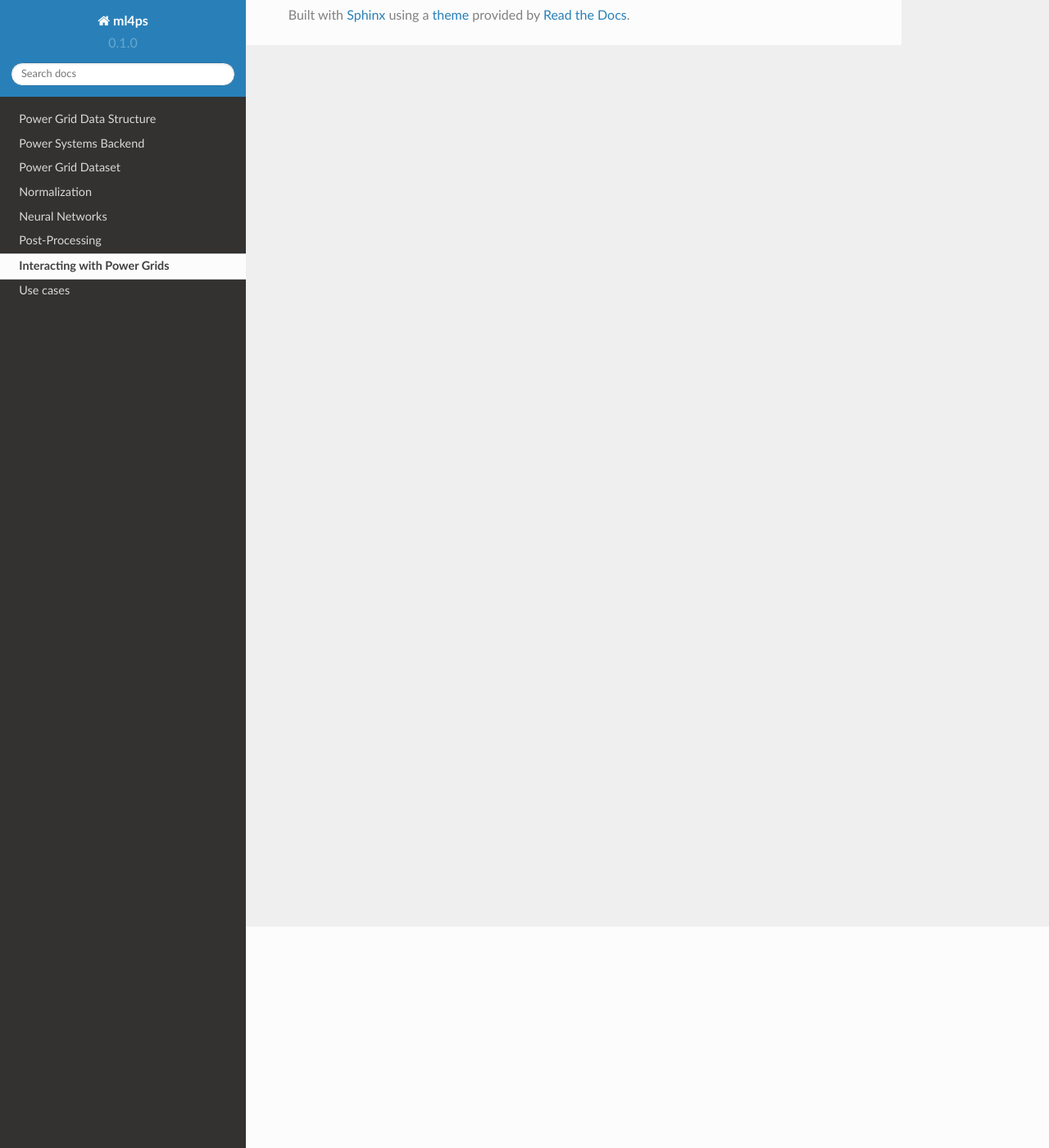
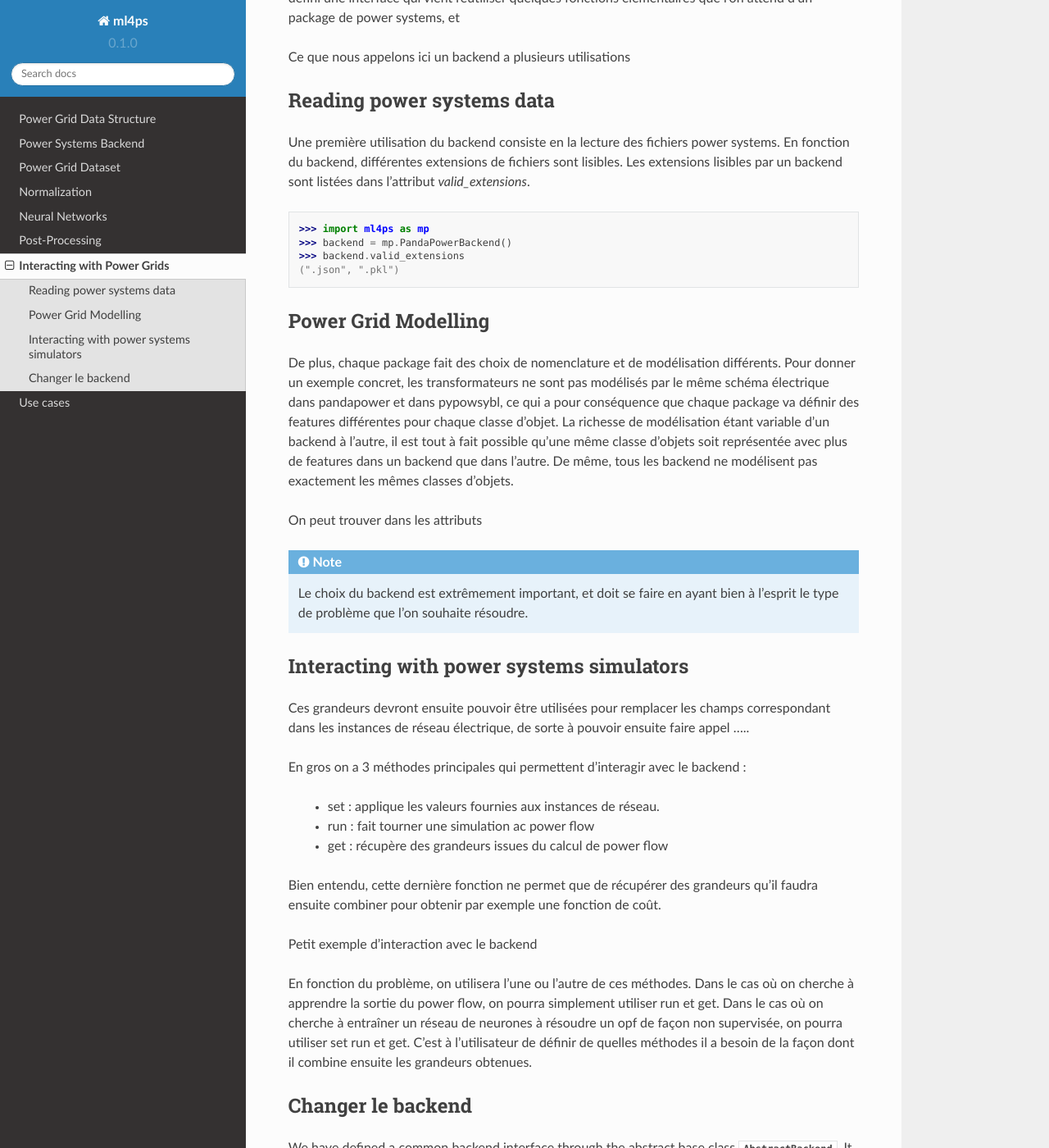
Before and after one commit to bdonon/ml4ps, a Sphinx documentation site: the page built from docs/source/interaction.rst, in a window 1280 px wide and 1400 px high, scrolled down 270 px. Shown: the whole window at 82% size. Built offline with Sphinx 7.4.7 and the Read the Docs theme 2.0.0, drawn with Linux system fonts in a browser that asks for light colours; some of the changed text lies outside the part shown.

Commit message:
Start of backend documentation + experimenting with code cross-reference in documentation.

```diff
--- a/docs/source/interaction.rst
+++ b/docs/source/interaction.rst
@@ -1,2 +1,86 @@
 Interacting with Power Grids
 ============================
+
+Le backend power systems est une composante essentielle de ce package. Comme le travail de modélisation
+et de simulation a déjà été fait avec beaucoup de brio....
+De plus, nous souhaitons proposer des outils qui n'ont pas vocation à être un nouveau package de simulation
+de réseau, mais plutôt à assurer la jonction entre ces outils et les outils deep learning.
+Pour ces raisons, nous avons défini une interface qui vient réutiliser quelques fonctions élémentaires que
+l'on attend d'un package de power systems, et
+
+Ce que nous appelons ici un backend a plusieurs utilisations
+
+Reading power systems data
+--------------------------
+
+
+Une première utilisation du backend consiste en la lecture des fichiers power systems.
+En fonction du backend, différentes extensions de fichiers sont lisibles.
+Les extensions lisibles par un backend sont listées dans l'attribut `valid_extensions`.
+
+.. code-block:: pycon
+
+    >>> import ml4ps as mp
+    >>> backend = mp.PandaPowerBackend()
+    >>> backend.valid_extensions
+    (".json", ".pkl")
+
+Power Grid Modelling
+--------------------
+
+De plus, chaque package fait des choix de nomenclature et de modélisation différents. Pour donner un exemple concret,
+les transformateurs ne sont pas modélisés par le même schéma électrique dans pandapower et dans pypowsybl, ce
+qui a pour conséquence que chaque package va définir des features différentes pour chaque classe d'objet.
+La richesse de modélisation étant variable d'un backend à l'autre, il est tout à fait possible qu'une même classe
+d'objets soit représentée avec plus de features dans un backend que dans l'autre.
+De même, tous les backend ne modélisent pas exactement les mêmes classes d'objets.
+
+On peut trouver dans les attributs
+
+.. note::
+
+    Le choix du backend est extrêmement important, et doit se faire en ayant bien à l'esprit le type de problème
+    que l'on souhaite résoudre.
+
+
+Interacting with power systems simulators
+-----------------------------------------
+
+Ces grandeurs devront ensuite pouvoir être utilisées pour remplacer les champs
+correspondant dans les instances de réseau électrique, de sorte à pouvoir ensuite faire
+appel .....
+
+En gros on a 3 méthodes principales qui permettent d'interagir avec le backend :
+
+    - set : applique les valeurs fournies aux instances de réseau.
+    - run : fait tourner une simulation ac power flow
+    - get : récupère des grandeurs issues du calcul de power flow
+
+Bien entendu, cette dernière fonction ne permet que de récupérer des grandeurs qu'il
+faudra ensuite combiner pour obtenir par exemple une fonction de coût.
+
+Petit exemple d'interaction avec le backend
+
+En fonction du problème, on utilisera l'une ou l'autre de ces méthodes. Dans le cas
+où on cherche à apprendre la sortie du power flow, on pourra simplement utiliser run
+et get.
+Dans le cas où on cherche à entraîner un réseau de neurones à résoudre un opf de façon
+non supervisée, on pourra utiliser set run et get.
+C'est à l'utilisateur de définir de quelles méthodes il a besoin de la façon dont il
+combine ensuite les grandeurs obtenues.
+
+Changer le backend
+------------------
+
+We have defined a common backend interface through the abstract base class
+:py:class:`~ml4ps.backend.interface.AbstractBackend`.
+It requires a certain amount of elementary attributes and methods, and provides higher level methods based
+upon the latter.
+It is required to define the following attributes (see :py:class:`~ml4ps.backend.pandapower.PandaPowerBackend`
+for a concrete example).
+
+    - `valid_extensions`, a tuple of strings of all extensions that can be read by the package ;
+    - `valid_features`, a dictionary of lists of strings, whose keys correspond to the object classes,
+      and where values are the lists of feature names for each class ;
+    - `valid_addresses`, a dictionary of lists of strings, whose keys correspond to the object classes,
+      and where values are the lists of address names for each class ;
```
